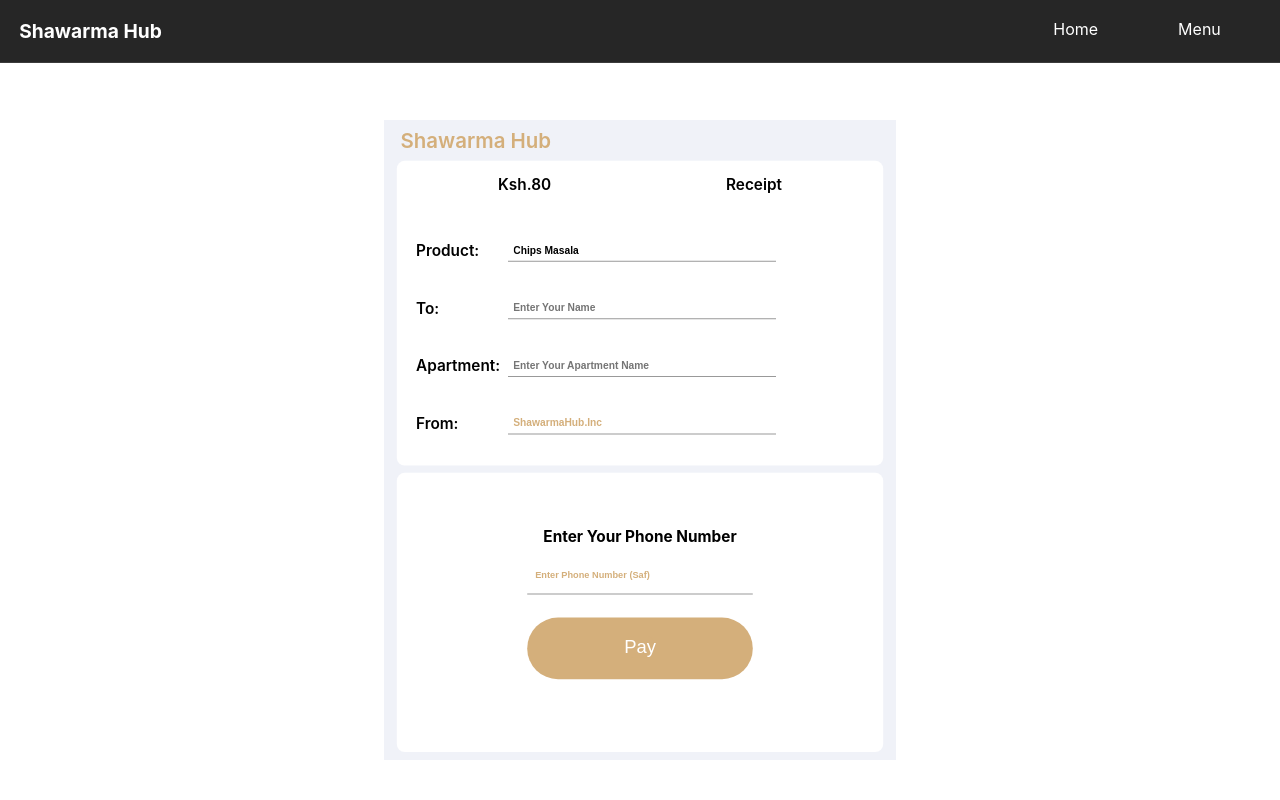
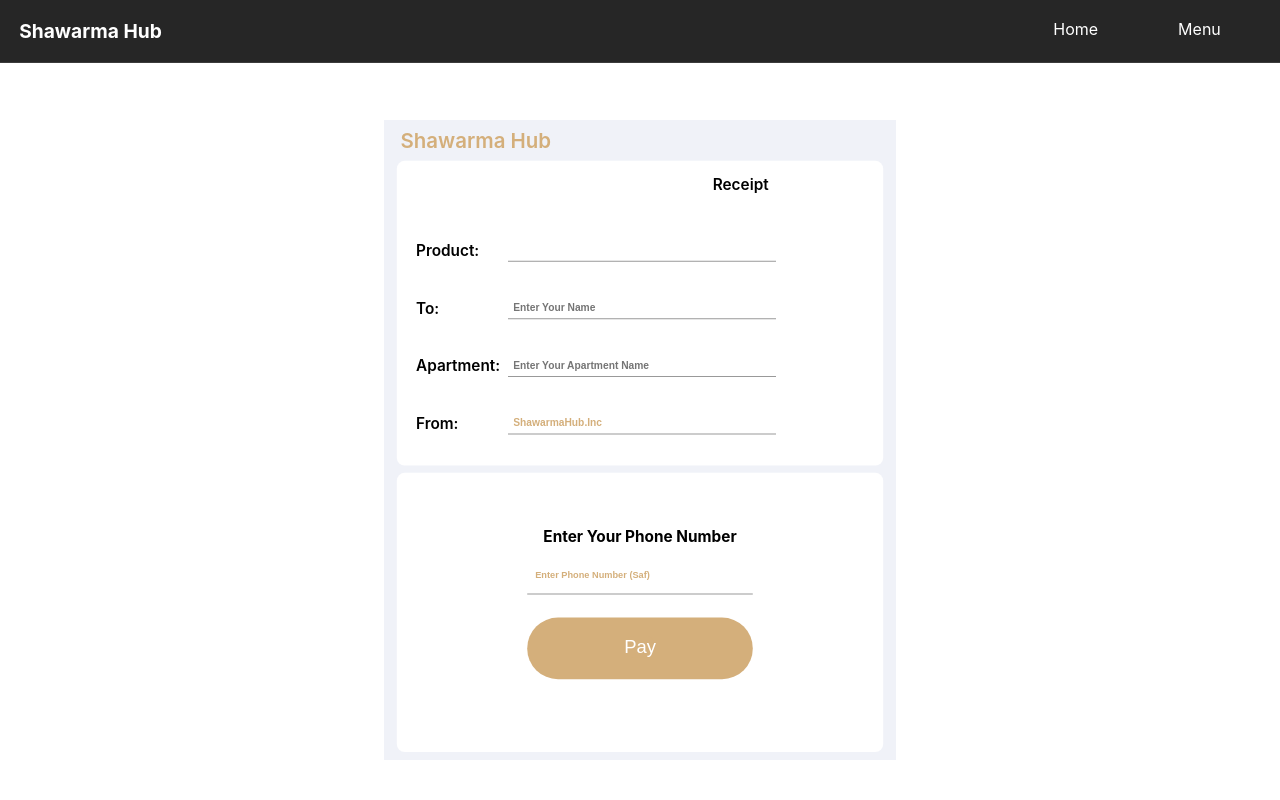
Before and after one commit to sweetLawrence/Shawarma_Hub, a React (Create React App) app: page /payment in a window 1280 px wide. Shown: the top 800 px of the page. Built offline with nearby package versions, Linux system fonts and the light colour scheme.

Commit message:
set payment page

```diff
--- a/src/components/OrderPage.js
+++ b/src/components/OrderPage.js
@@ -1,19 +1,23 @@
 import React from 'react'
 import '../styles/orderpage.css';
 import Button from './Button';
+import { useLocation } from 'react-router-dom';
 
-const OrderPage = () => (
+const OrderPage = () => {
+    const location = useLocation();
+    const { food_name, price } = location.state || {};
+    return (
         <div className='orderpage'>
             <div className="name">Shawarma Hub</div>
             <div className="details">
                 <div className="top">
-                <div className="left">Ksh.80</div>
+                    <div className="left">{price}</div>
                     <div className="right">Receipt</div>
                 </div>
                 <div className="middle">
                     <div className="input-object">
                         <label htmlFor="">Product:</label>
-                    <input type="text" className="receipient" value="Chips Masala" />
+                        <input type="text" className="receipient" value={food_name} />
                     </div>
                     <div className="input-object">
                         <label htmlFor="">To:</label>
@@ -45,5 +49,6 @@ const OrderPage = () => (
             </div>
         </div>
     )
+}
 
 export default OrderPage
--- a/src/components/SpecificMenu.js
+++ b/src/components/SpecificMenu.js
@@ -11,7 +11,7 @@ const SpecificMenu = ({ price, food_name, description, image }) => {
 
     const openModal = () => {
         setIsModalOpen(true);
-        navigation('/payment')
+        navigation('/payment',{ state: { food_name, price } }   )
 
     };
 
```
Lines whose indentation alone changed are shown as unchanged.
